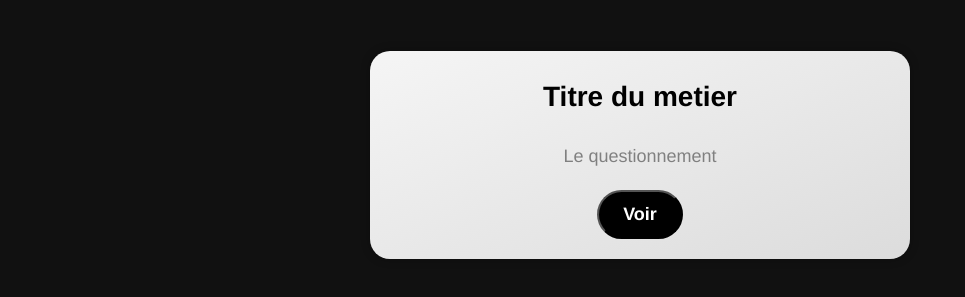
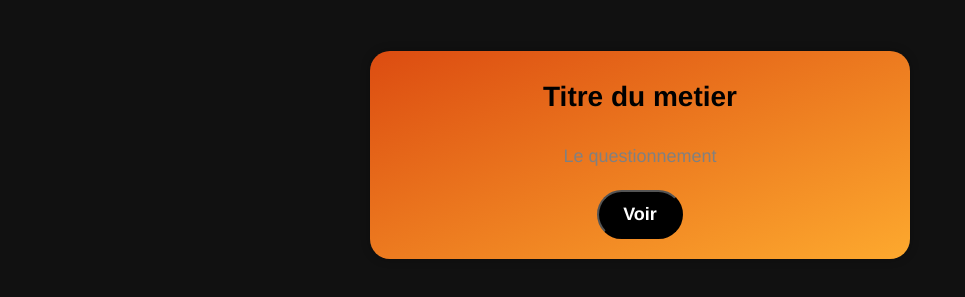
Before and after one commit to Ibinou/sitetechno, a plain HTML site: page index.html in a window 1280 px wide. Shown: the part 315-612 px from the top of the page, without its empty margins (0-965 px from the left). Drawn offline with Linux system fonts and the light colour scheme.

Commit message:
Update card.css

```diff
--- a/card.css
+++ b/card.css
@@ -5,7 +5,7 @@
   margin: 0 auto;
   padding: 20px;
   text-align: center;
-  background: linear-gradient(to bottom right, #f5f5f5, #dcdcdc);
+  background: linear-gradient(to bottom right, #DC4C11, #FDA92E);
   border-radius: 20px;
   box-shadow: 0 0 10px rgba(0,0,0,0.3);
 }
```
